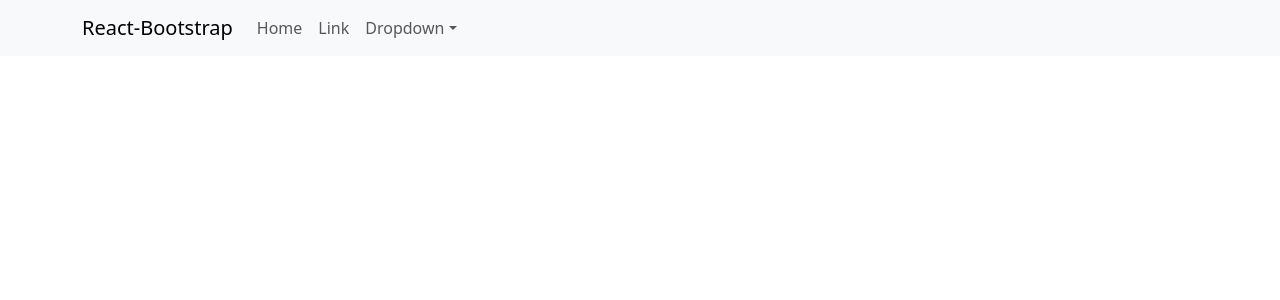
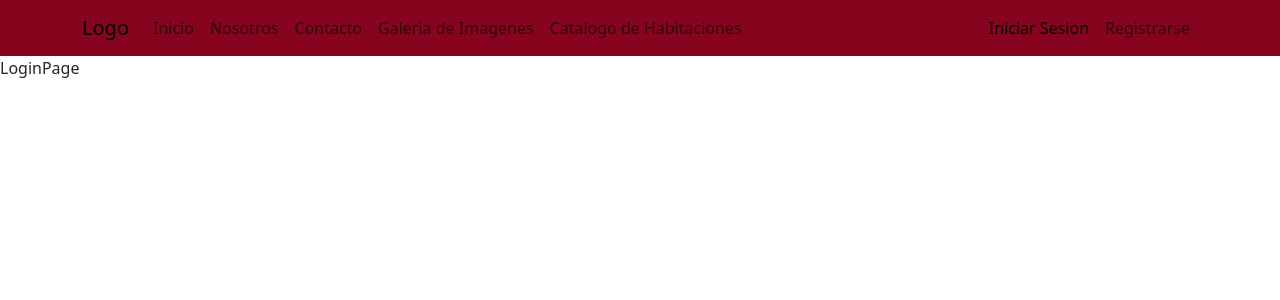
Before and after one commit to juanjobazan/prueba_Hotel, a React (Vite) app: page /login in a window 1280 px wide. Shown: the top 300 px of the page. Built offline with nearby package versions, Linux system fonts and the light colour scheme.

Commit message:
Cambios de navbar

```diff
--- a/src/components/NavbarC.jsx
+++ b/src/components/NavbarC.jsx
@@ -1,31 +1,33 @@
 import Container from 'react-bootstrap/Container';
 import Nav from 'react-bootstrap/Nav';
 import Navbar from 'react-bootstrap/Navbar';
-import NavDropdown from 'react-bootstrap/NavDropdown';
+import { NavLink } from 'react-router-dom';
+import '../css/Navbar.css'
+
 
 const NavbarC = () => {
   return (
     <>
-<Navbar expand="lg" className="bg-body-tertiary">
+      <Navbar expand="lg" className="color-nav-personalizado">
         <Container>
-        <Navbar.Brand href="#home">React-Bootstrap</Navbar.Brand>
+          <Navbar.Brand to="/">Logo</Navbar.Brand>
           <Navbar.Toggle aria-controls="basic-navbar-nav" />
           <Navbar.Collapse id="basic-navbar-nav">
             <Nav className="me-auto">
-            <Nav.Link href="#home">Home</Nav.Link>
-            <Nav.Link href="#link">Link</Nav.Link>
-            <NavDropdown title="Dropdown" id="basic-nav-dropdown">
-              <NavDropdown.Item href="#action/3.1">Action</NavDropdown.Item>
-              <NavDropdown.Item href="#action/3.2">
-                Another action
-              </NavDropdown.Item>
-              <NavDropdown.Item href="#action/3.3">Something</NavDropdown.Item>
-              <NavDropdown.Divider />
-              <NavDropdown.Item href="#action/3.4">
-                Separated link
-              </NavDropdown.Item>
-            </NavDropdown>
+              <NavLink to="/user" className={'nav-link'}>Inicio</NavLink>
+              <NavLink to="/about" className={'nav-link'}>Nosotros</NavLink>
+              <NavLink to="/contact" className={'nav-link'}>Contacto</NavLink>
+              <NavLink to="/" className={'nav-link'}>Galeria de Imagenes</NavLink>
+              <NavLink to="/" className={'nav-link'}>Catalogo de Habitaciones</NavLink>
             </Nav>
+
+
+            <Nav className="ms-auto">
+              <NavLink to="/login" className={'nav-link'}>Iniciar Sesion</NavLink>
+              <NavLink to="/register" className={'nav-link'}>Registrarse</NavLink>
+            </Nav>
+
+
           </Navbar.Collapse>
         </Container>
       </Navbar>
--- /dev/null
+++ b/src/css/Navbar.css
@@ -0,0 +1,5 @@
+.color-nav-personalizado{
+background-color:#86041d;
+
+
+}
--- a/src/routes/RoutesFront.jsx
+++ b/src/routes/RoutesFront.jsx
@@ -1,10 +1,28 @@
 import {Routes, Route} from 'react-router-dom'
 import NavbarC from '../components/NavbarC'
+import HomePage from '../pages/HomePage'
+import AboutPage from '../pages/AboutPage'
+import ContactPage from '../pages/ContactPage'
+import RegisterPage from '../pages/RegisterPage'
+import LoginPage from '../pages/LoginPage'
+import UserPage from '../pages/UserPage'
+import AdminPage from '../pages/AdminPage'
+import ErrorPage from '../pages/ErrorPage'
 
 const RoutesFront = () => {
   return (
    <>
     <NavbarC />
+    <Routes>
+      <Route path='/' element={<HomePage/>}/>
+      <Route path='/about' element={<AboutPage/>}/>
+      <Route path='/contact' element={<ContactPage/>}/>
+      <Route path='/register' element={<RegisterPage/>}/>
+      <Route path='/login' element={<LoginPage/>}/>
+      <Route path='/user' element={<UserPage/>}/>
+      <Route path='/admin' element={<AdminPage/>}/>
+      <Route path='/*' element={<ErrorPage/>}/>
+    </Routes>
    </>
   )
 }
```
Lines whose indentation alone changed are shown as unchanged.
